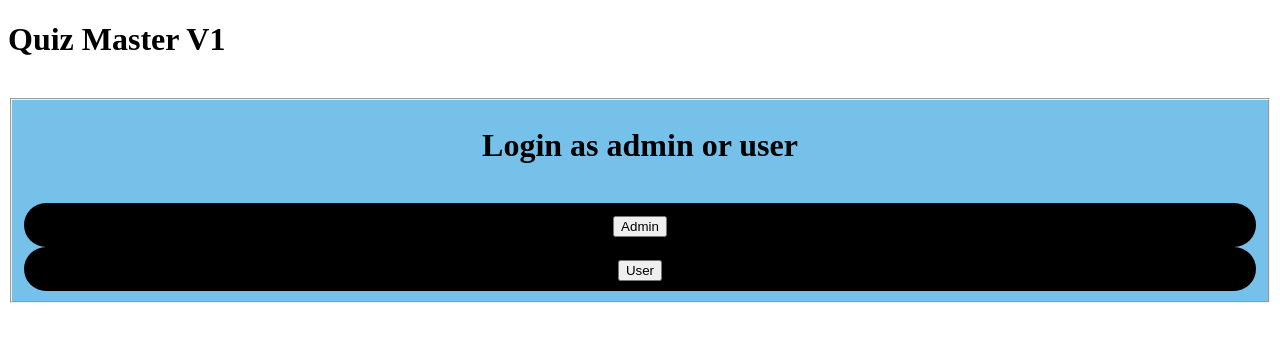
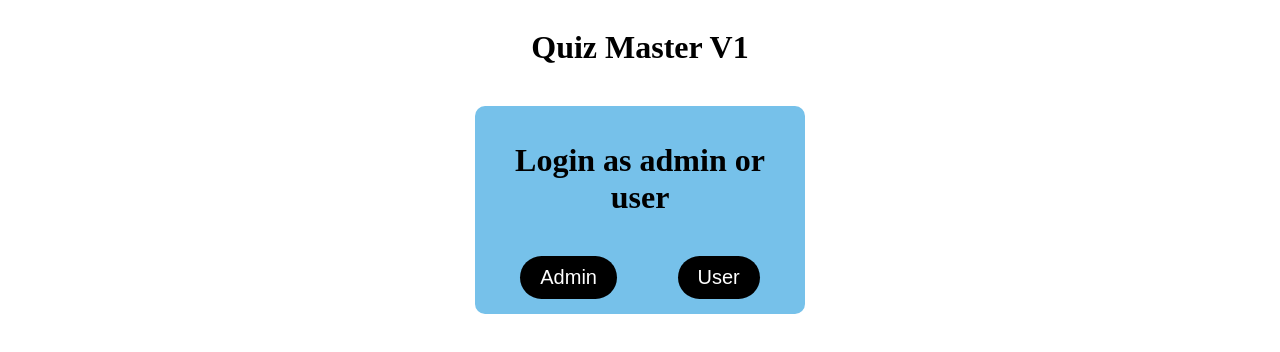
Before and after one commit to veditharv/quiz-master-v1, a plain HTML site: page index.html in a window 1280 px wide. Drawn offline with Linux system fonts and the light colour scheme; a web font is replaced by a local one.

Commit message:
Update index.html

```diff
--- a/index.html
+++ b/index.html
@@ -2,24 +2,24 @@
 <html lang="en">
 
 <head>
-  <title>The main page</title>
+  <title>Home Page</title>
+  <link href='https://fonts.googleapis.com/css?family=Allerta Stencil' rel='stylesheet'>
   <style>
+    body{
+        justify-content: center;
+        align-items: center;
+        align-content: center;
+        align-self: center;
+    }
+    h1{
+        font-family: 'Allerta Stencil';
+    }
     .button-container{
       display: flex;
       justify-content: center;
-      gap: 30px;
 
     }
-    h1{
-      align-items: center;
-    }
-    fieldset{
-      background-color: #76c1ea;
-      align-content: center;
-      text-align: center;
-      align-items: center;
-    }
-    .button-container{
+    .btn{
       background-color: #000;
       color: #fff;
       border-radius: 30px;
@@ -28,18 +28,45 @@
       display: block;
       margin-left: auto;
       margin-right: auto;
+      cursor: pointer;
+      border: none;
+    }
+    .btn:hover{
+        background-color: #fff;
+        color: #000;
+    }
+    .btn:focus{
+        outline: none;
+    }
+    .button-container{
+        display: flex;
+    }
+    fieldset{
+        background-color: #76c1ea;
+        padding: 15px;
+        border-radius: 10px;
+        width: 400px;
+        align-content: center;
+        text-align: center;
+        align-items: center;
+        width: 300px;
+        border: none;
+        align-self: center;
+        align-content: center;
+        margin:auto;
+    }
+    .main{
+        align-content: center;
     }
   </style>
 </head>
 <body>
-  <h1>Quiz Master V1</h1><br>
+  <h1 align="center">Quiz Master V1</h1><br>
   <fieldset>
   <h1>Login as admin or user</h1><br>
   <div class="button-container">
-    <button onclick="window.location.href='admin.html';" class="btn">Admin</button>
-    </div>
-    <div class="button-container">
-    <button onclick="window.location.href='user.html';" class="btn">User</button>
+    <button onclick="window.location.href='adminlogin.html';" class="btn">Admin</button>
+    <button onclick="window.location.href='userlogin.html';" class="btn">User</button>
   </div>
   </fieldset>
 </body>
```
